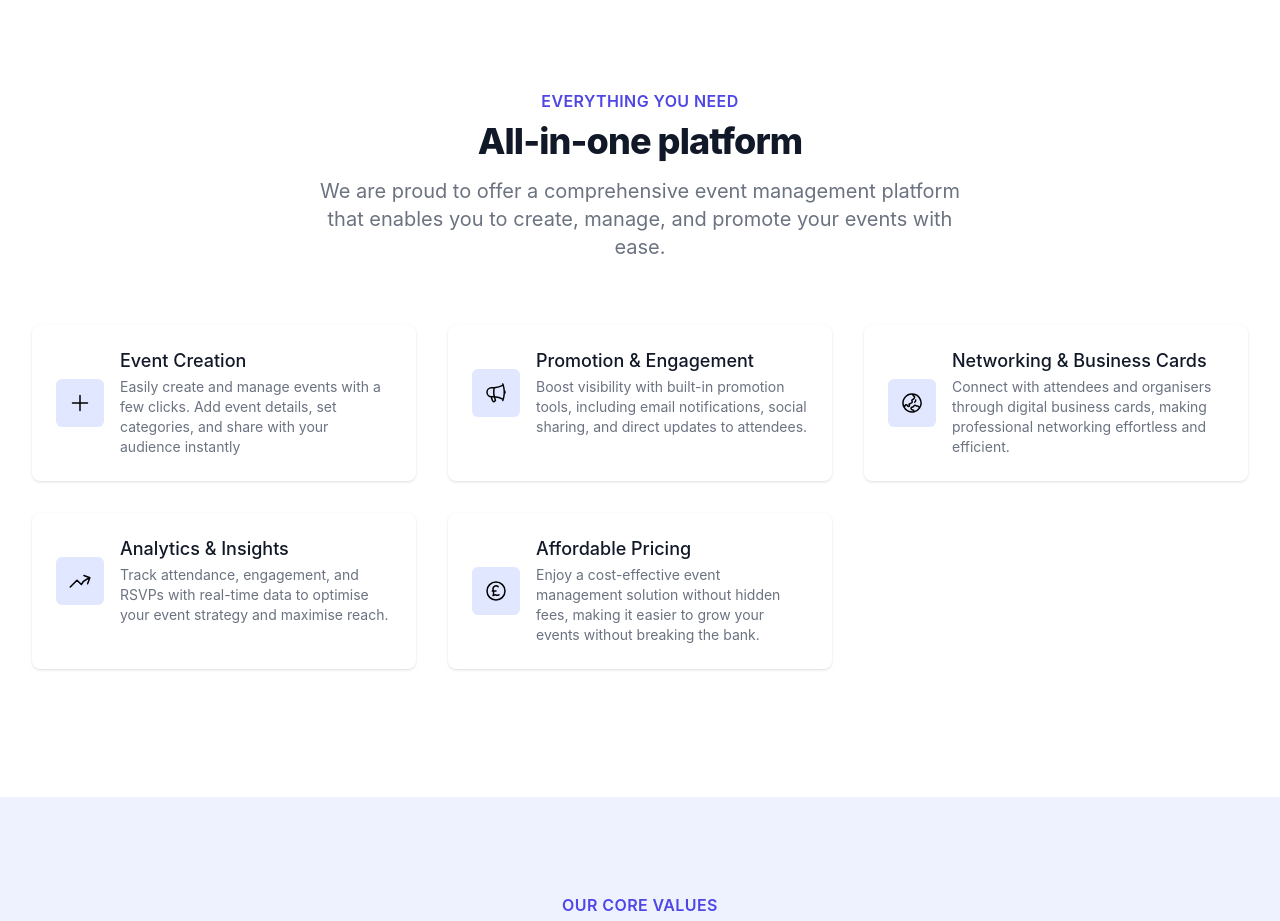
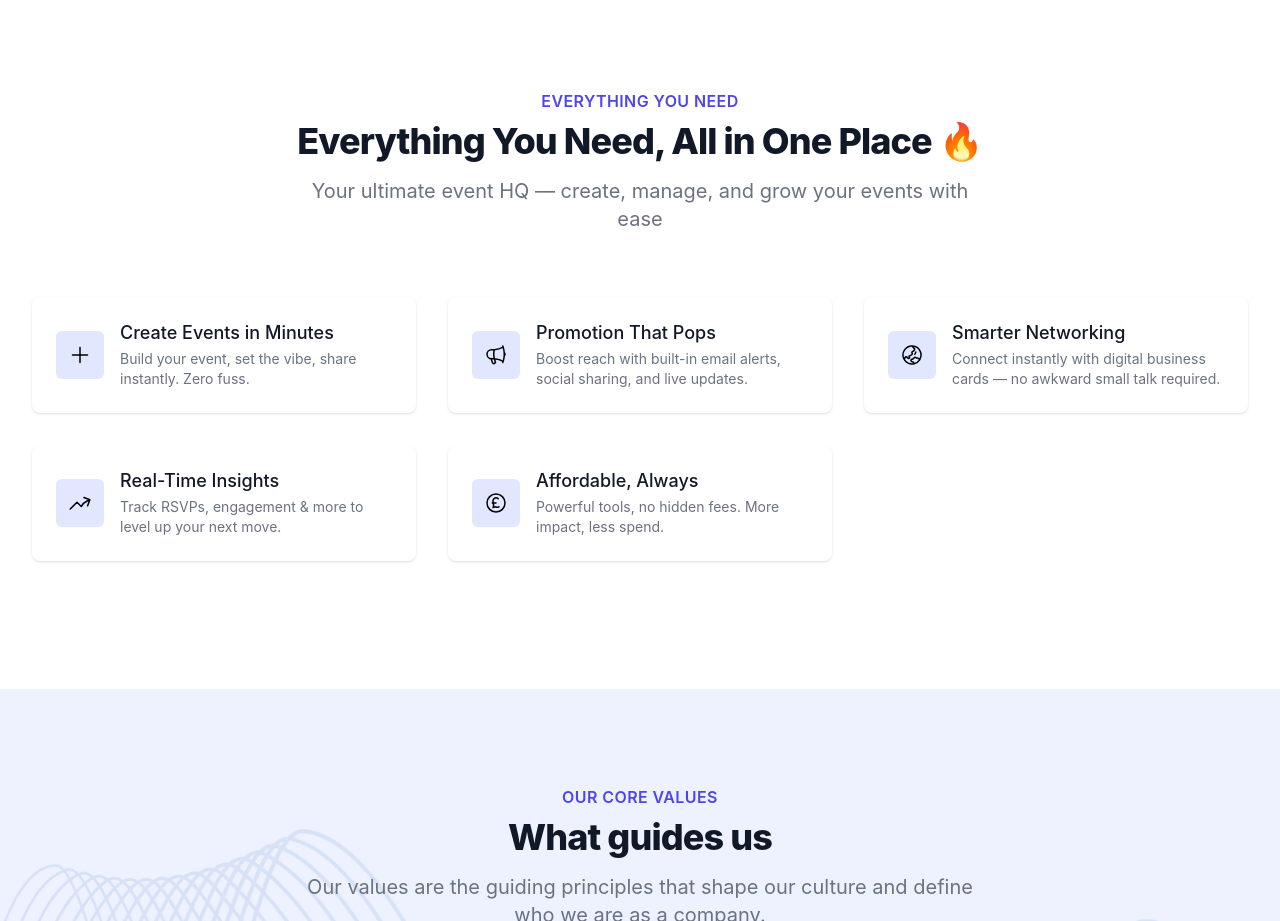
Before and after one commit to andrwsm/evently-landing, a React (Create React App) app: page / in a window 1280 px wide. Shown: the part 1420-2341 px from the top of the page. Built offline with nearby package versions, Linux system fonts and the light colour scheme.

Commit message:
features change text

```diff
--- a/src/components/LandingPage.js
+++ b/src/components/LandingPage.js
@@ -276,9 +276,9 @@ export default function LandingPage() {
 
   const features = [
     {
-      name: "Event Creation",
+      name: "Create Events in Minutes",
       description:
-        "Easily create and manage events with a few clicks. Add event details, set categories, and share with your audience instantly",
+        "Build your event, set the vibe, share instantly. Zero fuss.",
       svg: (
         <svg
           xmlns="http://www.w3.org/2000/svg"
@@ -297,9 +297,9 @@ export default function LandingPage() {
       ),
     },
     {
-      name: "Promotion & Engagement",
+      name: "Promotion That Pops",
       description:
-        "Boost visibility with built-in promotion tools, including email notifications, social sharing, and direct updates to attendees.",
+        "Boost reach with built-in email alerts, social sharing, and live updates.",
       svg: (
         <svg
           xmlns="http://www.w3.org/2000/svg"
@@ -318,9 +318,9 @@ export default function LandingPage() {
       ),
     },
     {
-      name: "Networking & Business Cards",
+      name: "Smarter Networking",
       description:
-        "Connect with attendees and organisers through digital business cards, making professional networking effortless and efficient.",
+        "Connect instantly with digital business cards — no awkward small talk required.",
       svg: (
         <svg
           xmlns="http://www.w3.org/2000/svg"
@@ -339,9 +339,8 @@ export default function LandingPage() {
       ),
     },
     {
-      name: "Analytics & Insights",
-      description:
-        "Track attendance, engagement, and RSVPs with real-time data to optimise your event strategy and maximise reach.",
+      name: "Real-Time Insights",
+      description: "Track RSVPs, engagement & more to level up your next move.",
       svg: (
         <svg
           xmlns="http://www.w3.org/2000/svg"
@@ -360,9 +359,8 @@ export default function LandingPage() {
       ),
     },
     {
-      name: "Affordable Pricing",
-      description:
-        "Enjoy a cost-effective event management solution without hidden fees, making it easier to grow your events without breaking the bank.",
+      name: "Affordable, Always",
+      description: "Powerful tools, no hidden fees. More impact, less spend.",
       svg: (
         <svg
           xmlns="http://www.w3.org/2000/svg"
@@ -488,12 +486,11 @@ export default function LandingPage() {
                 Everything you need
               </h2>
               <p className="mt-2 text-3xl leading-8 font-extrabold tracking-tight text-gray-900 sm:text-4xl">
-                All-in-one platform
+                Everything You Need, All in One Place 🔥
               </p>
               <p className="mt-4 max-w-2xl text-xl text-gray-500 lg:mx-auto">
-                We are proud to offer a comprehensive event management platform
-                that enables you to create, manage, and promote your events with
-                ease.
+                Your ultimate event HQ — create, manage, and grow your events
+                with ease
               </p>
             </div>
 
```
